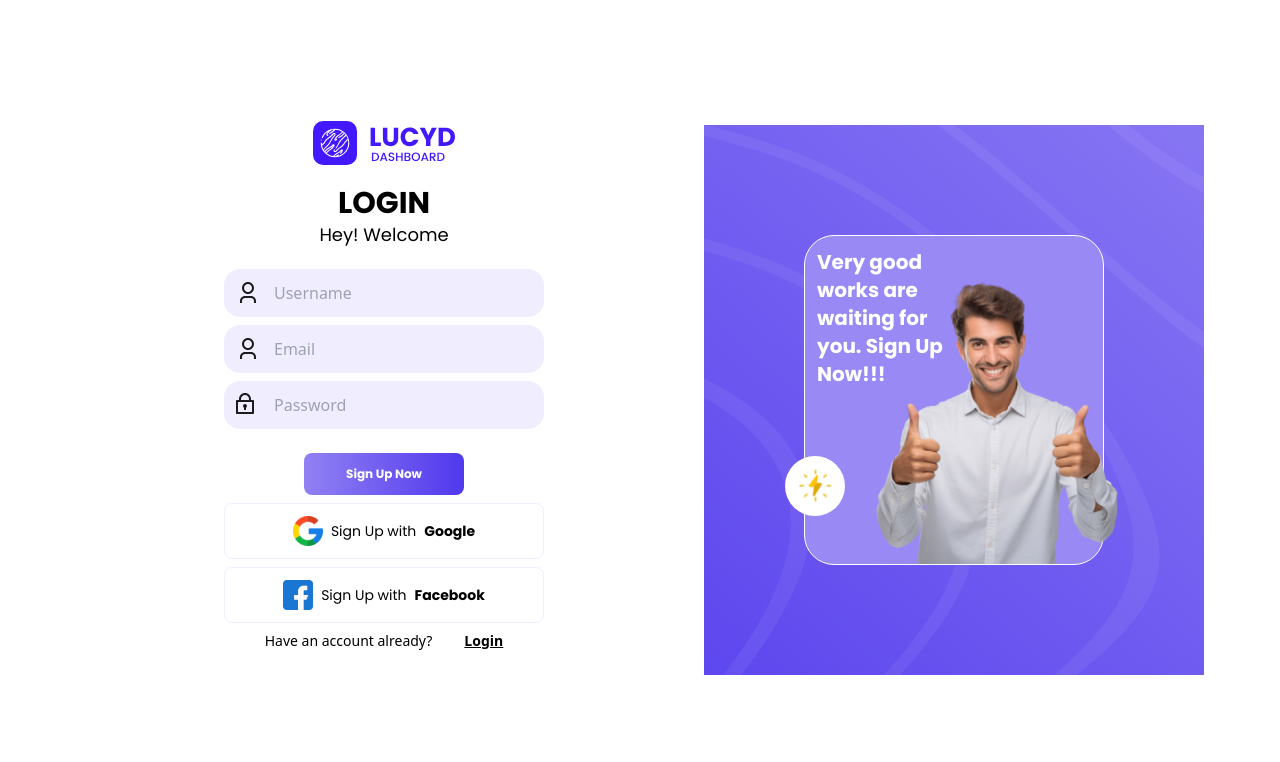
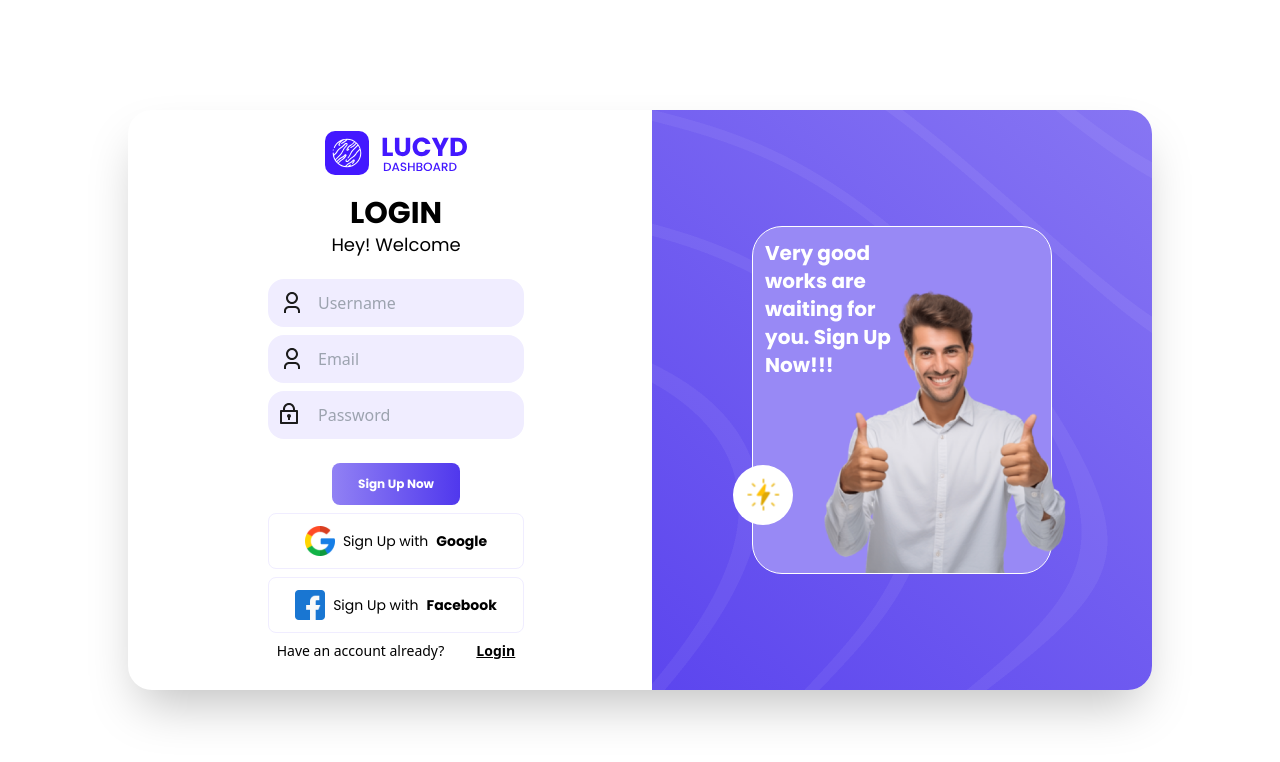
Before and after one commit to YannKamche/LucydBoard-Evaluation, a React (Vite) app in the folder client/: page /sign-up in a window 1280 px wide. Shown: the top 762 px of the page. Built offline with nearby package versions, Linux system fonts and the light colour scheme; a web font is replaced by a local one.

Commit message:
Adjusted the margin and added a shadow

```diff
--- a/client/src/pages/SignUp.jsx
+++ b/client/src/pages/SignUp.jsx
@@ -55,12 +55,12 @@ const SignUp = () => {
 
 }
   return (
-     <div className='w-full h-screen flex justify-center items-center'>
-     <div className='flex justify-center items-center flex-row w-full'>
+     <div className='w-full h-screen flex justify-center items-center p-4'>
+     <div className='flex justify-center items-center flex-row w-full  max-w-5xl shadow-2xl rounded-3xl'>
 
       <div className='flex flex-col items-center justify-center gap-2 max-lg:w-full lg:w-1/2 '>
         {/* Logo */}
-        <img src={lucydBLogo} alt="logo" className='mb-3'/>
+        <img src={lucydBLogo} alt="logo" className='mt-5 mb-3'/>
 
         {/* titles */}
         <div>
@@ -130,7 +130,7 @@ const SignUp = () => {
         <p className='text-red-700 mt-5'>{error && 'Something went wrong'}</p>
       </div>
 
-      <div className='hidden lg:flex justify-center items-center w-[500px] h-[550px] mr-3 relative' style={{ backgroundImage: `url(${background})`}}>
+      <div className='hidden lg:flex justify-center items-center w-[500px] h-[580px] -mr-3 relative rounded-br-3xl rounded-tr-3xl' style={{ backgroundImage: `url(${background})`}}>
         <div className='relative w-[60%] h-[60%] border-white border bg-color border-solid rounded-[30px]' style={{backgroundColor: '#9889F5'}}>
           <div className='absolute bottom-0 translate-x-10'>
             <img src={man} alt="man" width={600} />
```
